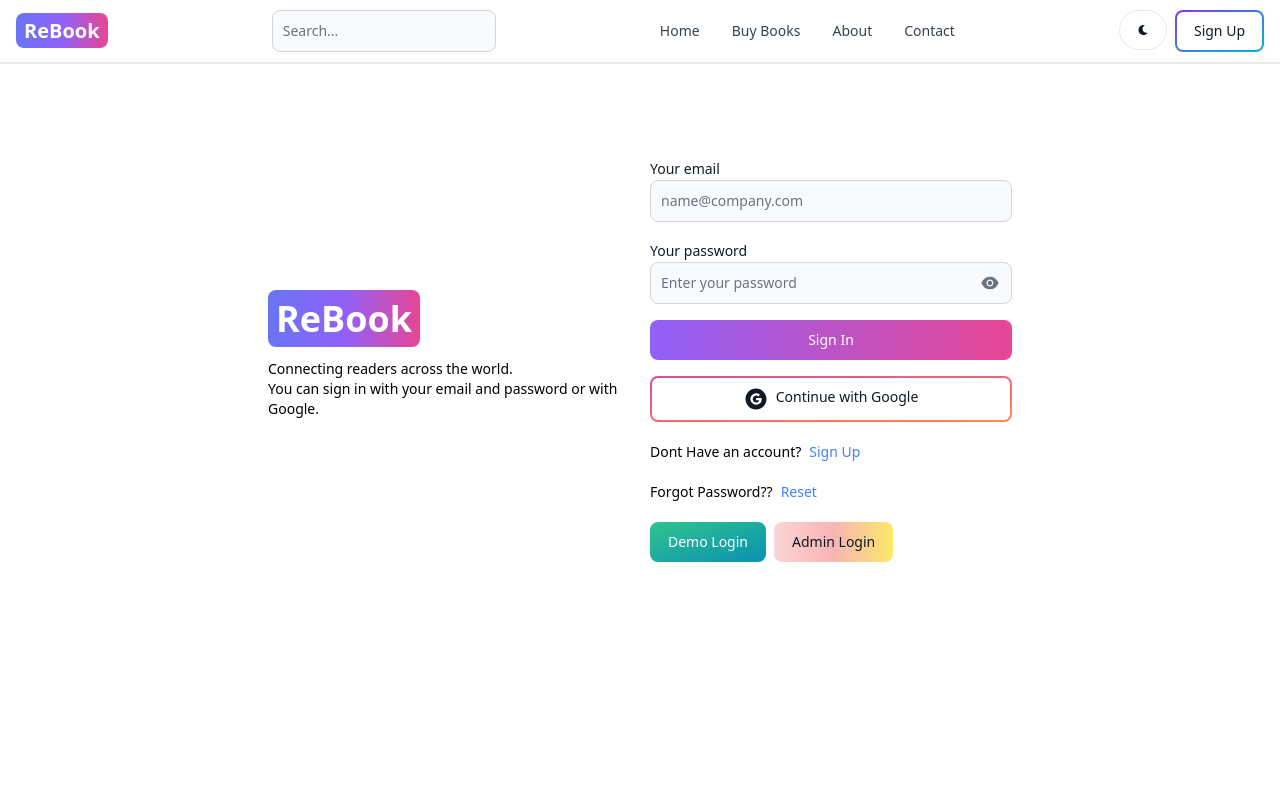
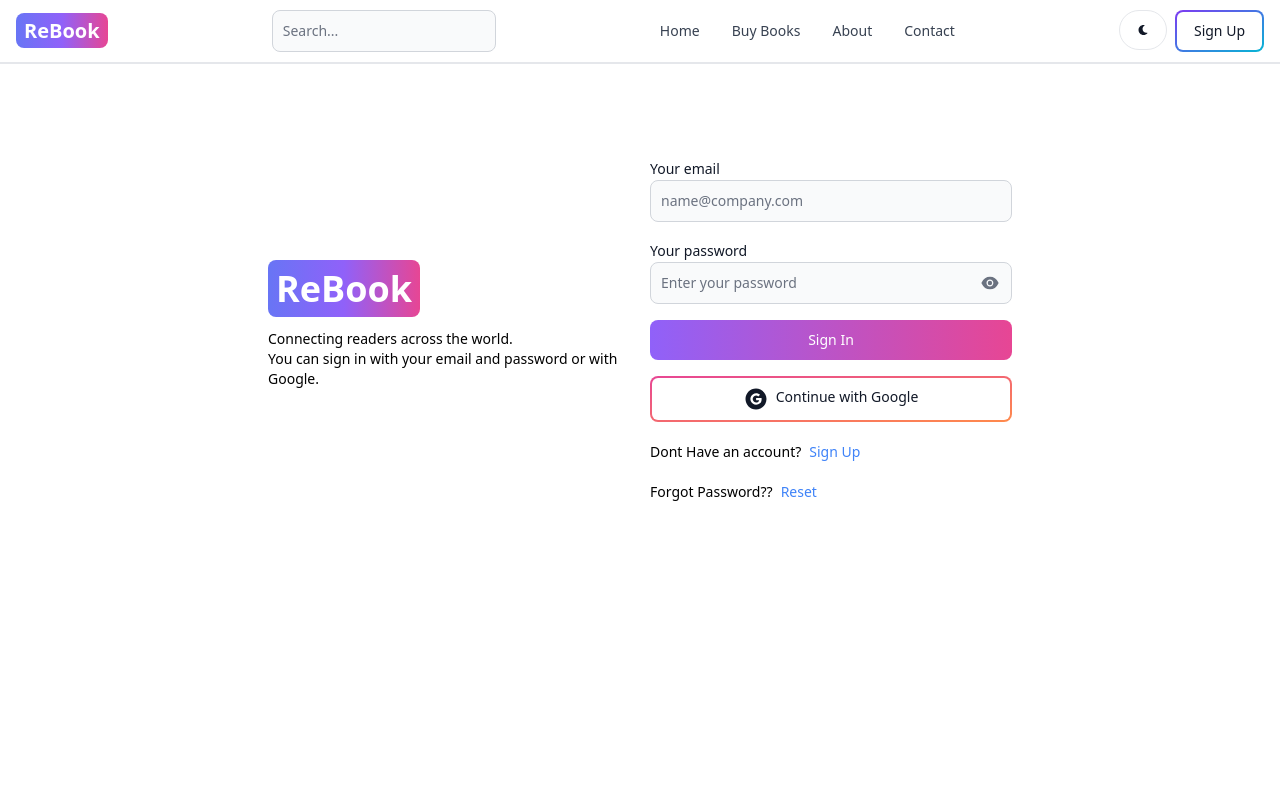
Before and after one commit to aravind-ask/BookStore-MERN, a React (Vite) app in the folder client/: page /sign-in in a window 1280 px wide. Shown: the top 800 px of the page. Built offline with nearby package versions, Linux system fonts and the light colour scheme; no server answers; the HTML template or start-up script is replaced by a standard one.

Commit message:
removed demo buttons fro hosting

```diff
--- a/client/src/pages/AdminSignIn.jsx
+++ b/client/src/pages/AdminSignIn.jsx
@@ -120,11 +120,11 @@
               {errorMessage}
             </Alert>
           )}
-          <div className="flex gap-2 mt-5">
+          {/* <div className="flex gap-2 mt-5">
             <Button onClick={handleAdminLogin} gradientDuoTone="redToYellow">
               Admin Login
             </Button>
-          </div>
+          </div> */}
         </div>
       </div>
     </div>
--- a/client/src/pages/SignIn.jsx
+++ b/client/src/pages/SignIn.jsx
@@ -208,7 +208,7 @@
               {errorMessage}
             </Alert>
           )}
-          <div className="flex gap-2 mt-5">
+          {/* <div className="flex gap-2 mt-5">
             <Button onClick={handleDemoLogin} gradientDuoTone="greenToBlue">
               Demo Login
             </Button>
@@ -218,7 +218,7 @@
             >
               Admin Login
             </Button>
-          </div>
+          </div> */}
         </div>
       </div>
       {/* Modal for OTP verification */}
```
Also changed, not shown: 7 other files (tests, documents, lock files or other folders).
